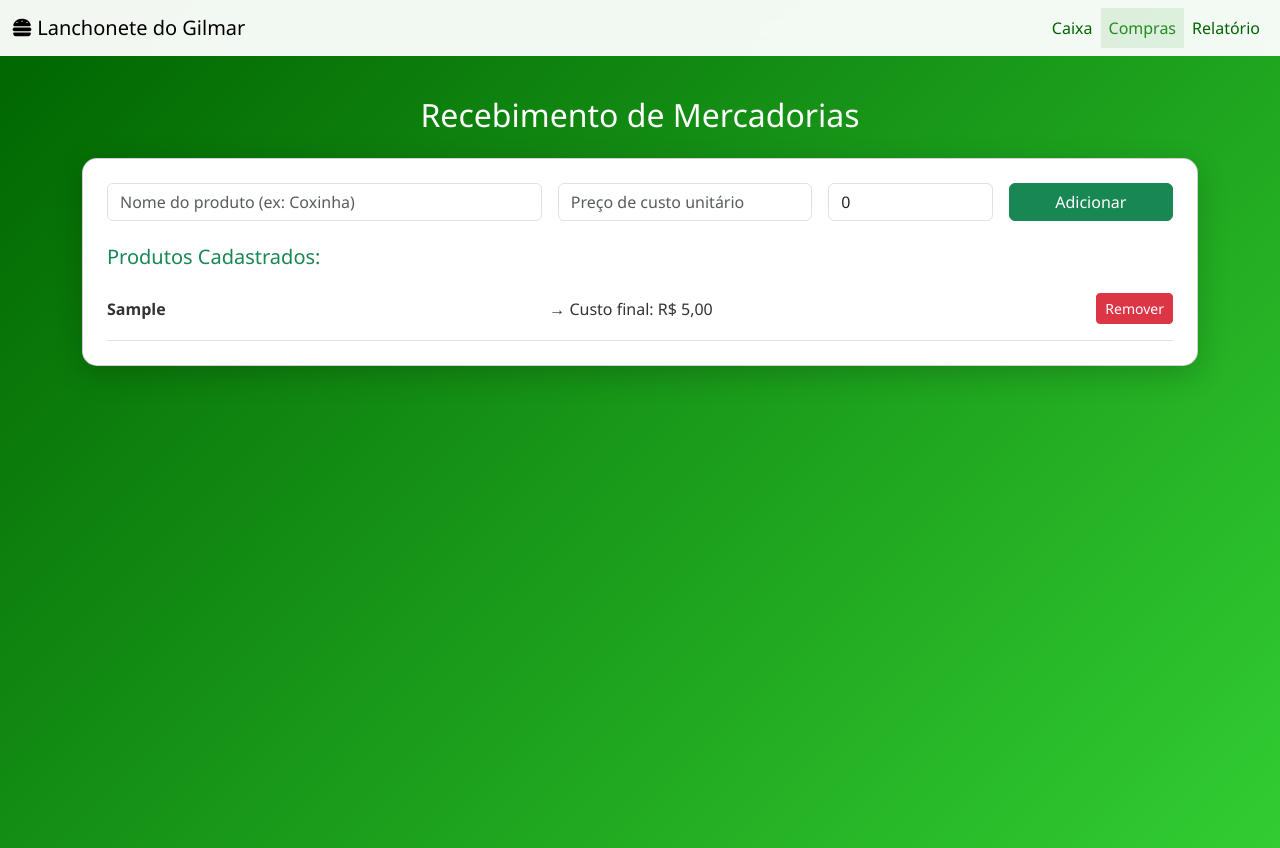
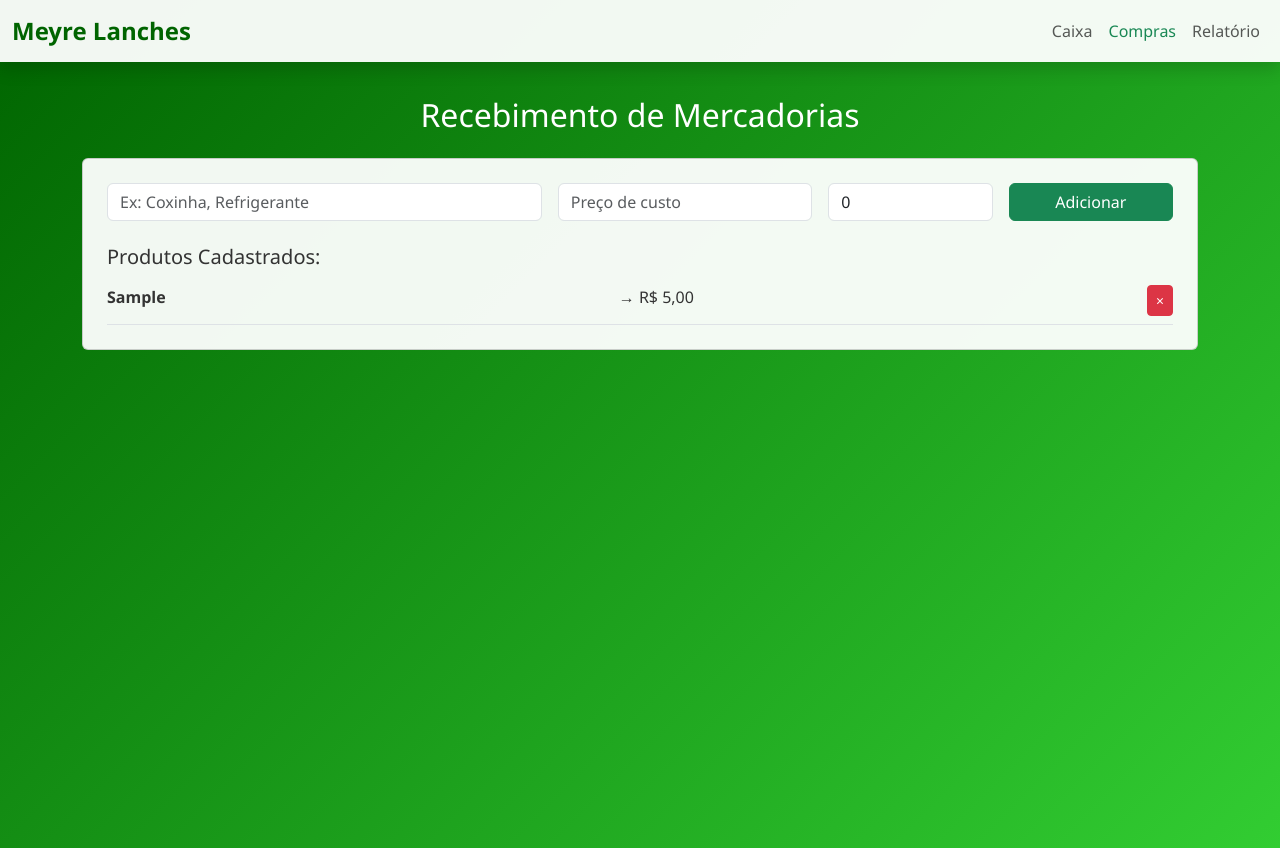
Before and after one commit to G90ima/mercearia, a plain HTML site: page estoque.html in a window 1280 px wide. Both pictures are taken after typing "Sample", "5" into the empty fields and a click on the button "Adicionar". Drawn offline with nearby package versions, Linux system fonts and the light colour scheme.

Commit message:
Refactor estoque.html for improved structure and style

```diff
--- a/estoque.html
+++ b/estoque.html
@@ -3,28 +3,24 @@
 <head>
   <meta charset="UTF-8">
   <meta name="viewport" content="width=device-width, initial-scale=1.0">
-  <title>Compras - meyre_lanches</title>
+  <title>Meyre Lanches - Compras</title>
   <link rel="stylesheet" href="https://cdnjs.cloudflare.com/ajax/libs/font-awesome/6.4.0/css/all.min.css">
   <link href="https://cdn.jsdelivr.net/npm/bootstrap@5.3.0/dist/css/bootstrap.min.css" rel="stylesheet">
   <style>
-    body {font-family:'Segoe UI',sans-serif;background:linear-gradient(135deg,#006400,#32CD32);color:#fff;min-height:100vh;margin:0}
-    .navbar{background:rgba(255,255,255,0.95);backdrop-filter:blur(10px)}
-    .nav-link{color:#006400 !important}
-    .nav-link:hover,.nav-link.active{color:#228B22 !important;background:rgba(34,139,34,0.1)}
-    .card{background:white;color:#333;border-radius:15px;box-shadow:0 8px 30px rgba(0,0,0,0.2)}
+    body { background: linear-gradient(135deg, #006400 0%, #32CD32 100%); color: white; min-height: 100vh; font-family: 'Segoe UI', sans-serif; }
+    .navbar, .card { background: rgba(255,255,255,0.95); color: #333; }
+    .navbar-brand { color: #006400 !important; font-weight: bold; }
   </style>
 </head>
 <body>
-  <nav class="navbar navbar-expand-lg fixed-top">
+  <nav class="navbar navbar-expand-lg fixed-top shadow">
     <div class="container-fluid">
-      <a class="navbar-brand" href="index.html"><i class="fas fa-hamburger"></i> Lanchonete do Gilmar</a>
-      <div class="collapse navbar-collapse justify-content-end">
-        <ul class="navbar-nav">
-          <li><a class="nav-link" href="index.html">Caixa</a></li>
-          <li><a class="nav-link active" href="estoque.html">Compras</a></li>
-          <li><a class="nav-link" href="relatorio.html">Relatório</a></li>
-        </ul>
-      </div>
+      <a class="navbar-brand fs-4" href="index.html">Meyre Lanches</a>
+      <ul class="navbar-nav ms-auto">
+        <li><a class="nav-link" href="index.html">Caixa</a></li>
+        <li><a class="nav-link active text-success" href="estoque.html">Compras</a></li>
+        <li><a class="nav-link" href="relatorio.html">Relatório</a></li>
+      </ul>
     </div>
   </nav>
 
@@ -32,62 +28,51 @@
     <h2 class="text-center text-white mb-4">Recebimento de Mercadorias</h2>
     <div class="card p-4">
       <div class="row g-3">
-        <div class="col-md-5"><input type="text" class="form-control" id="nome" placeholder="Nome do produto (ex: Coxinha)"></div>
-        <div class="col-md-3"><input type="number" step="0.01" class="form-control" id="custo" placeholder="Preço de custo unitário"></div>
+        <div class="col-md-5"><input type="text" class="form-control" id="nome" placeholder="Ex: Coxinha, Refrigerante"></div>
+        <div class="col-md-3"><input type="number" step="0.01" class="form-control" id="custo" placeholder="Preço de custo"></div>
         <div class="col-md-2"><input type="number" class="form-control" id="desconto" placeholder="% Desconto" value="0"></div>
-        <div class="col-md-2 d-flex align-items-end">
-          <button class="btn btn-success w-100" onclick="adicionar()">Adicionar</button>
-        </div>
+        <div class="col-md-2"><button class="btn btn-success w-100" onclick="adicionar()">Adicionar</button></div>
       </div>
       <div id="lista" class="mt-4"></div>
     </div>
   </div>
 
-  <script src="https://cdn.jsdelivr.net/npm/bootstrap@5.3.0/dist/js/bootstrap.bundle.min.js"></script>
   <script>
-    if (!localStorage.getItem('estoqueLanchonete')) localStorage.setItem('estoqueLanchonete', JSON.stringify([]));
-
+    const key = 'estoqueMeyre';
     function atualizar() {
-      const estoque = JSON.parse(localStorage.getItem('estoqueLanchonete'));
+      const estoque = JSON.parse(localStorage.getItem(key) || '[]');
       const lista = document.getElementById('lista');
-      lista.innerHTML = '<h5 class="text-success">Produtos Cadastrados:</h5>';
-      if (estoque.length === 0) {
-        lista.innerHTML += '<p class="text-muted">Nenhum produto cadastrado ainda.</p>';
-        return;
-      }
-      estoque.forEach((p,i) => {
-        const div = document.createElement('div');
-        div.className = 'd-flex justify-content-between align-items-center border-bottom py-3';
-        div.innerHTML = `<strong>${p.nome}</strong> → Custo final: R$ ${p.custo.toFixed(2).replace('.',',')}
-          <button class="btn btn-sm btn-danger" onclick="remover(${i})">Remover</button>`;
-        lista.appendChild(div);
+      lista.innerHTML = '<h5>Produtos Cadastrados:</h5>';
+      if (estoque.length === 0) lista.innerHTML += '<p>Nenhum produto ainda.</p>';
+      estoque.forEach((p, i) => {
+        lista.innerHTML += `<div class="border-bottom py-2 d-flex justify-content-between">
+          <strong>${p.nome}</strong> → R$ ${p.custo.toFixed(2).replace('.',',')}
+          <button class="btn btn-sm btn-danger" onclick="remover(${i})">×</button>
+        </div>`;
       });
     }
-
     function adicionar() {
       const nome = document.getElementById('nome').value.trim();
       const custo = parseFloat(document.getElementById('custo').value) || 0;
-      const desconto = parseFloat(document.getElementById('desconto').value) || 0;
-      if (!nome || custo <= 0) return alert('Preencha nome e custo!');
-      const custoFinal = custo * (1 - desconto/100);
-      const estoque = JSON.parse(localStorage.getItem('estoqueLanchonete'));
-      estoque.push({nome, custo: custoFinal});
-      localStorage.setItem('estoqueLanchonete', JSON.stringify(estoque));
+      const desc = parseFloat(document.getElementById('desconto').value) || 0;
+      if (!nome || custo <= 0) return alert('Preencha corretamente!');
+      const final = custo * (1 - desc/100);
+      const estoque = JSON.parse(localStorage.getItem(key) || '[]');
+      estoque.push({nome, custo: final});
+      localStorage.setItem(key, JSON.stringify(estoque));
       document.getElementById('nome').value = '';
       document.getElementById('custo').value = '';
       document.getElementById('desconto').value = '0';
       atualizar();
     }
-
     function remover(i) {
-      if (confirm('Remover este produto?')) {
-        const estoque = JSON.parse(localStorage.getItem('estoqueLanchonete'));
+      if (confirm('Remover?')) {
+        const estoque = JSON.parse(localStorage.getItem(key) || '[]');
         estoque.splice(i,1);
-        localStorage.setItem('estoqueLanchonete', JSON.stringify(estoque));
+        localStorage.setItem(key, JSON.stringify(estoque));
         atualizar();
       }
     }
-
     atualizar();
   </script>
 </body>
```
